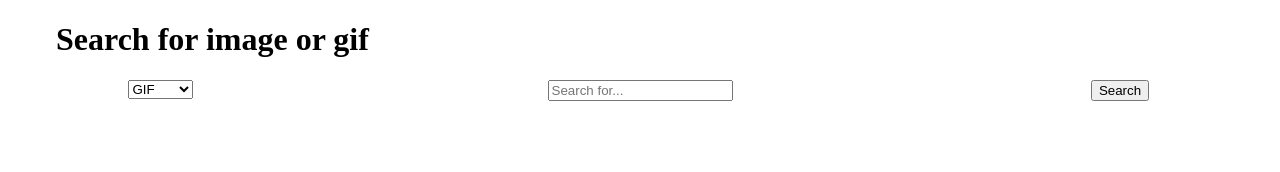
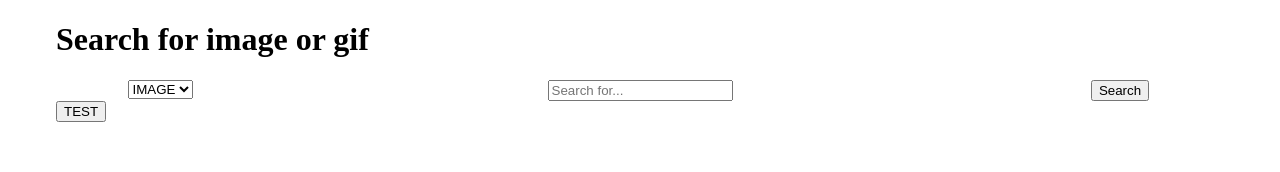
Before and after one commit to imkotar/image-gif-search, a React (Create React App) app in the folder client/: page / in a window 1280 px wide. Shown: the top 172 px of the page. Built offline with nearby package versions, Linux system fonts and the light colour scheme.

Commit message:
client-server test connection

```diff
--- a/client/src/App.tsx
+++ b/client/src/App.tsx
@@ -1,14 +1,45 @@
-import React from 'react';
+import React, { useState,  } from 'react';
 import { Grid } from 'react-flexbox-grid';
 import { SearchBar } from './components/SearchBar'
+import axios from 'axios'
+
+interface SearchData {
+  type: string,
+  searchInput: string | number,
+  perPage: number,
+  page: number
+}
 
 function App() {
+  const [searchData, setSearchData] = useState<SearchData>({
+    type: 'image',
+    searchInput: '',
+    perPage: 20,
+    page: 1,
+  })
+
+  const updateSearchData = (onSearchData: React.SetStateAction<SearchData>) => {
+    setSearchData({
+      ...searchData,
+      ...onSearchData
+    })
+  }
+
+  const getSearchResults = () => {
+    axios.post('http://localhost:5000/api', searchData)
+      .then(response => {
+        console.log(response.data.hits)
+      })
+      .catch(error => alert(error))
+  }
+
   return (
     <Grid>
       <h1>
         Search for image or gif
       </h1>
-      <SearchBar/>
+      <SearchBar searchData={searchData} onSearch={updateSearchData}/>
+      <button onClick={getSearchResults}>TEST</button>
     </Grid>
   );
 }
--- a/client/src/components/SearchBar.tsx
+++ b/client/src/components/SearchBar.tsx
@@ -1,12 +1,22 @@
 import React, { useState } from 'react';
 import { Grid, Row, Col } from 'react-flexbox-grid';
 
-export const SearchBar: React.FC<any> = () => {
-  const [searchInput, setInput] = useState('')
-  const [type, setSearchType] = useState('')
+interface searchBarProps {
+    searchData: {
+        type: string,
+        searchInput: string | number,
+        perPage: number,
+        page: number
+    },
+    onSearch: Function
+}
+
+export const SearchBar: React.FC<searchBarProps> = ({searchData, onSearch}) => {
+  const [searchInput, setInput] = useState(searchData.searchInput)
+  const [type, setSearchType] = useState(searchData.type)
 
   const generateFormData = () => {
-    searchInput !== '' ? console.log({searchInput, type}) : alert('nothing to search for')
+    searchInput !== '' ? onSearch({searchInput, type}) : alert('there is nothing to search for')
   }
 
   return (
```
Also changed, not shown: 1 other file (tests, documents, lock files or other folders).
